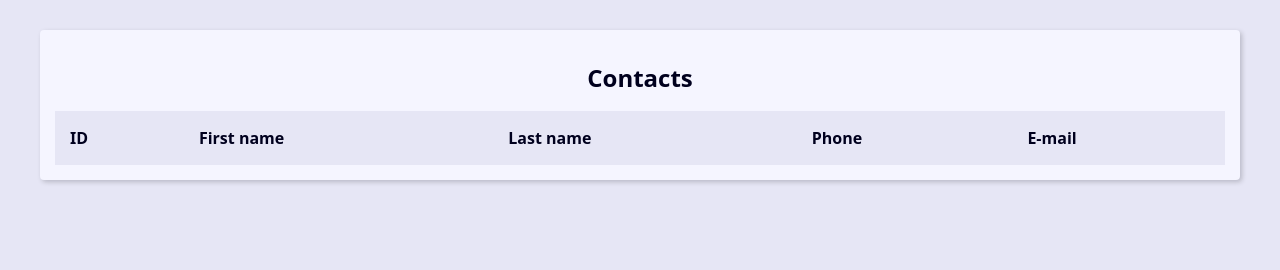
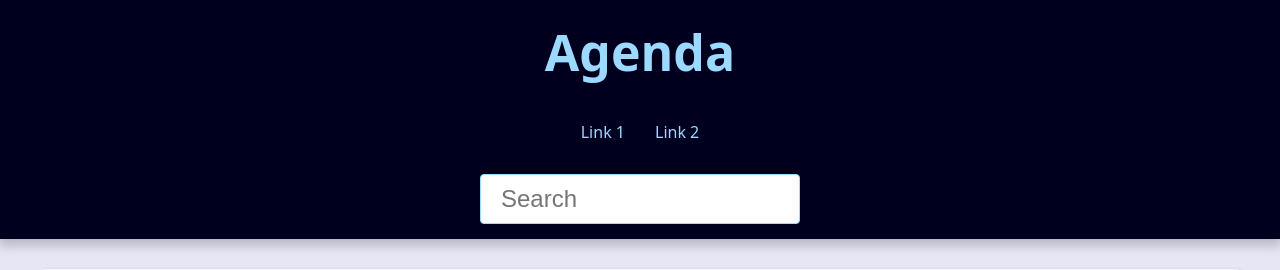
Before and after one commit to devictorh/contact, a Django app: page / in a window 1280 px wide. Shown: the top 270 px of the page. Run offline with Django 4.2, Linux system fonts and the light colour scheme; data that the repository does not hold is empty.

Commit message:
created header

```diff
--- a/base_templates/global/base.html
+++ b/base_templates/global/base.html
@@ -1,12 +1,10 @@
 {% load static %} <!DOCTYPE html>
 <html lang="en">
 <head>
-    <meta charset="UTF-8">
-    <meta name="viewport" content="width=device-width, initial-scale=1.0">
-    <title>Document</title>
-    <link rel="stylesheet" href="{% static 'global/css/style.css' %}">
+    {% include "global/partials/_head.html" %}
 </head>
 <body>
+    {% include "global/partials/_header.html" %}
     <main class="content">
         {% block content %}{% endblock content %}
     </main>
--- /dev/null
+++ b/base_templates/global/partials/_head.html
@@ -0,0 +1,5 @@
+{% load static %}
+<meta charset="UTF-8">
+<meta name="viewport" content="width=device-width, initial-scale=1.0">
+<title>{{ site_title }}Agenda</title>
+<link rel="stylesheet" href="{% static 'global/css/style.css' %}">
--- /dev/null
+++ b/base_templates/global/partials/_header.html
@@ -0,0 +1,21 @@
+<header class="header">
+    <h1 class="header-heading">
+        <a href="{% url "contact:index" %}" class="header-link">Agenda</a>
+    </h1>
+    <nav class="menu">
+        <ul class="menu-list">
+            <li class="menu-item">
+                <a href="" class="menu-link">Link 1</a>
+            </li>
+            <li class="menu-item">
+                <a href="" class="menu-link">Link 2</a>
+            </li>
+        </ul>
+    </nav>
+
+    <div class="search">
+        <form action="" method="get">
+            <input type="text" class="search-input" placeholder="Search" id="search" name="q">
+        </form>
+    </div>
+</header>
--- a/contact/templates/contact/index.html
+++ b/contact/templates/contact/index.html
@@ -19,7 +19,7 @@
                 {% for contact in contacts %}
                     <tr class="table-row">
                         <td class="table-cel">
-                            <a class="table-link" href="#">
+                            <a class="table-link" href="{% url 'contact:contact' contact.id %}">
                                 {{contact.id}}
                             </a>
                         </td>
@@ -33,7 +33,4 @@
         </table>
     </div>
 
-    {% comment %} {% for contact in contacts %}
-        {{ contact.first_name }}
-    {% endfor %} {% endcomment %}
 {% endblock content %}
--- a/contact/urls.py
+++ b/contact/urls.py
@@ -2,10 +2,13 @@ from django.conf import settings
 from django.conf.urls.static import static
 from django.urls import path
 
-from contact.views import index
+from contact import views
+
+app_name = 'contact'
 
 urlpatterns = [
-    path('', index, name='index'),
+    path('<int:contact_id>/', views.contact, name='contact'),
+    path('', views.index, name='index'),
 ]
 
 urlpatterns += static(settings.MEDIA_URL, document_root=settings.MEDIA_ROOT)
--- a/contact/views/contact_views.py
+++ b/contact/views/contact_views.py
@@ -1,15 +1,35 @@
-from django.shortcuts import render
+from django.shortcuts import get_object_or_404, render
 
 from contact.models import Contact
 
 
 def index(request):
-    contacts = Contact.objects.all()
+    contacts = Contact.objects \
+                      .filter(show=True) \
+                      .order_by('-id')  # to slice use [:10]
+
+    # print(contacts.query)
     context = {
-        'contacts': contacts
+        'contacts': contacts,
+        'site_title': 'Contatos - '
     }
     return render(
         request,
         'contact/index.html',
         context=context
     )
+
+
+def contact(request, contact_id):
+    # single_contact = Contact.objects.filter(pk=contact_id).first()
+    single_contact = get_object_or_404(Contact, pk=contact_id)
+    contact_name = f'{single_contact.first_name} {single_contact.last_name} - '
+    context = {
+        'contact': single_contact,
+        'site_title': contact_name
+    }
+    return render(
+        request,
+        'contact/contact.html',
+        context=context
+    )
```
Also changed, not shown: contact/templates/contact/contact.html (added, +16 -0 lines).
